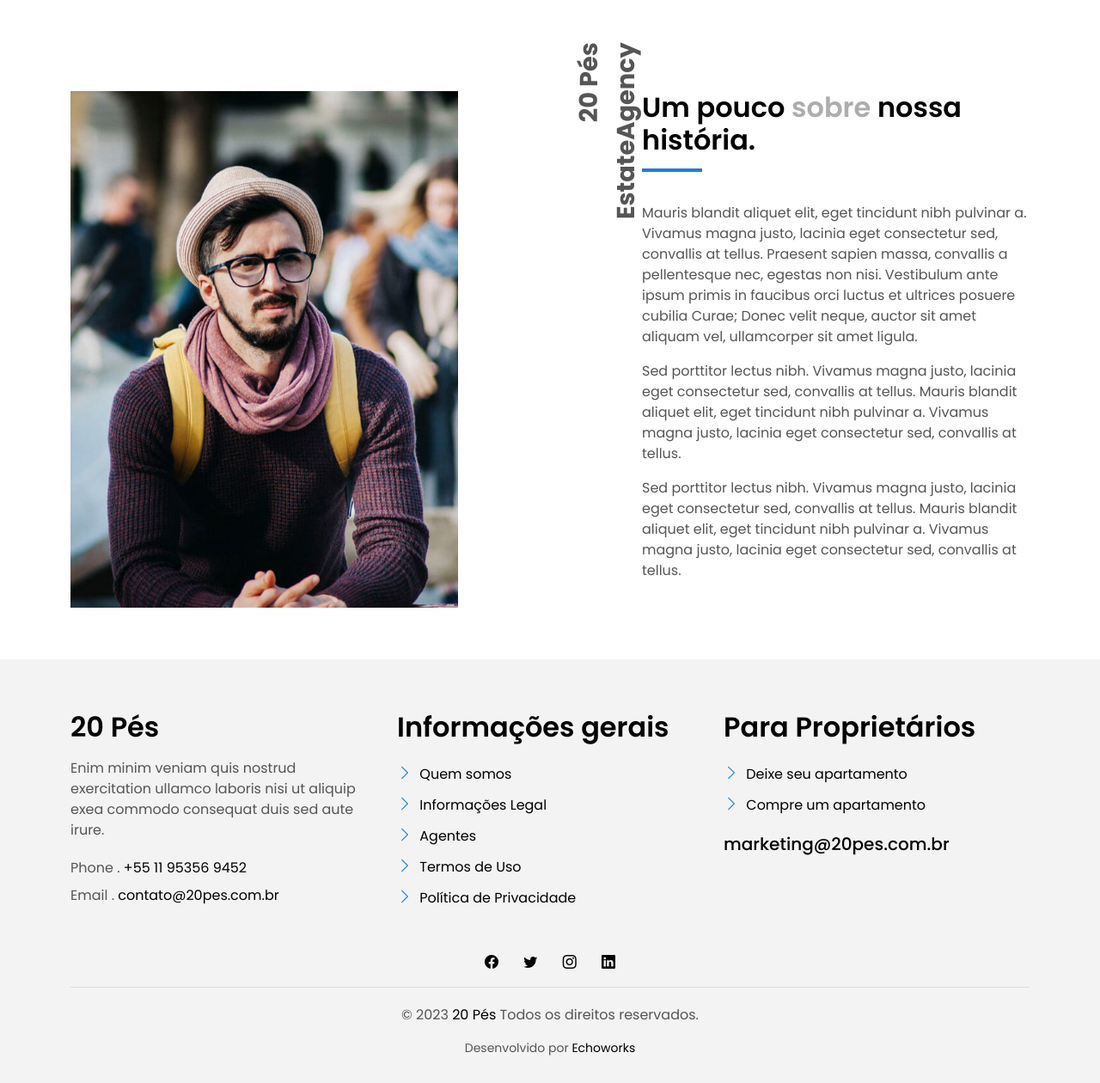
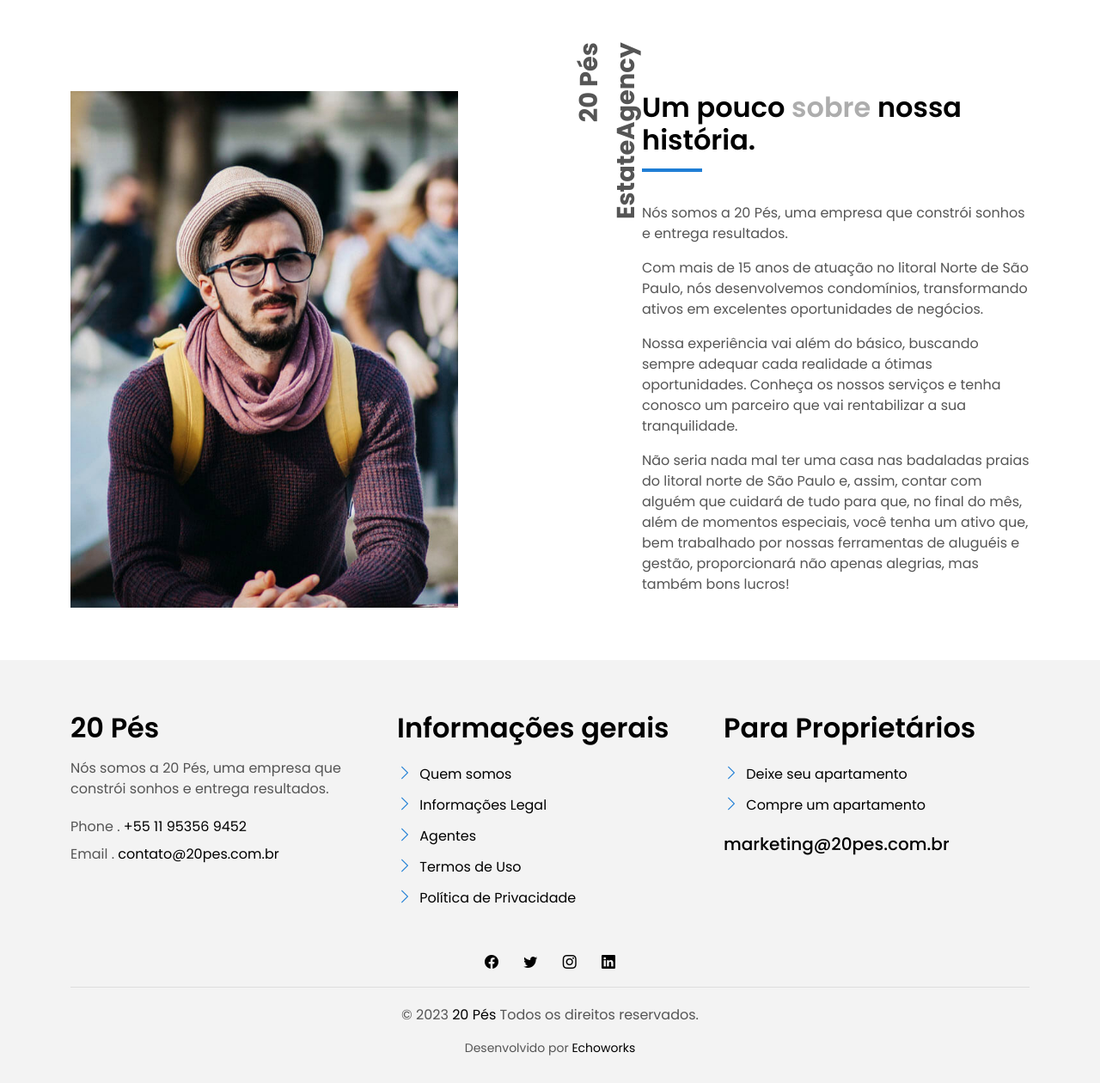
Before and after one commit to everlon/20pes, a Django app: page /sobre/ in a window 1280 px wide. Shown: the part 940-2200 px from the top of the page at 86% size. Run offline with Django 4.2, Linux system fonts and the light colour scheme; data comes from the database, SQL or seed files in the repository; some libraries are stand-ins or nearby versions.

Commit message:
Primeiros textos

```diff
--- a/imoveis/templates/about.html
+++ b/imoveis/templates/about.html
@@ -65,24 +65,17 @@
                   </h3>
                 </div>
                 <p class="color-text-a">
-                  Mauris blandit aliquet elit, eget tincidunt nibh pulvinar a. Vivamus magna justo, lacinia eget
-                  consectetur sed, convallis
-                  at tellus. Praesent sapien massa, convallis a pellentesque nec, egestas non nisi. Vestibulum
-                  ante ipsum primis in faucibus orci luctus et ultrices posuere cubilia Curae; Donec velit
-                  neque, auctor sit amet aliquam vel, ullamcorper sit amet ligula.
+                  Nós somos a 20 Pés, uma empresa que constrói sonhos e entrega resultados.
                 </p>
                 <p class="color-text-a">
-                  Sed porttitor lectus nibh. Vivamus magna justo, lacinia eget consectetur sed, convallis at tellus.
-                  Mauris blandit aliquet
-                  elit, eget tincidunt nibh pulvinar a. Vivamus magna justo, lacinia eget consectetur sed,
-                  convallis at tellus.
+                  Com mais de 15 anos de atuação no litoral Norte de São Paulo, nós desenvolvemos condomínios, transformando ativos em excelentes oportunidades de negócios.
                 </p>
                 <p class="color-text-a">
-                    Sed porttitor lectus nibh. Vivamus magna justo, lacinia eget consectetur sed, convallis at tellus.
-                    Mauris blandit aliquet
-                    elit, eget tincidunt nibh pulvinar a. Vivamus magna justo, lacinia eget consectetur sed,
-                    convallis at tellus.
-                  </p>
+                  Nossa experiência vai além do básico, buscando sempre adequar cada realidade a ótimas oportunidades. Conheça os nossos serviços e tenha conosco um parceiro que vai rentabilizar a sua tranquilidade.
+                </p>
+                <p class="color-text-a">
+                  Não seria nada mal ter uma casa nas badaladas praias do litoral norte de São Paulo e, assim, contar com alguém que cuidará de tudo para que, no final do mês, além de momentos especiais, você tenha um ativo que, bem trabalhado por nossas ferramentas de aluguéis e gestão, proporcionará não apenas alegrias, mas também bons lucros!
+                </p>
               </div>
             </div>
           </div>
--- a/imoveis/templates/footer.html
+++ b/imoveis/templates/footer.html
@@ -11,8 +11,7 @@
             </div>
             <div class="w-body-a">
               <p class="w-text-a color-text-a">
-                Enim minim veniam quis nostrud exercitation ullamco laboris nisi ut aliquip exea commodo consequat duis
-                sed aute irure.
+                Nós somos a 20 Pés, uma empresa que constrói sonhos e entrega resultados.
               </p>
             </div>
             <div class="w-footer-a">
@@ -36,7 +35,7 @@
               <div class="w-body-a">
                 <ul class="list-unstyled">
                   <li class="item-list-a">
-                    <i class="bi bi-chevron-right"></i> <a href="#">Quem somos</a>
+                    <i class="bi bi-chevron-right"></i> <a href="{% url 'about' %}">Quem somos</a>
                   </li>
                   <li class="item-list-a">
                     <i class="bi bi-chevron-right"></i> <a href="#">Informações Legal</a>
```
Also changed, not shown: imoveis/templates/index.html (+3 -9 lines).
